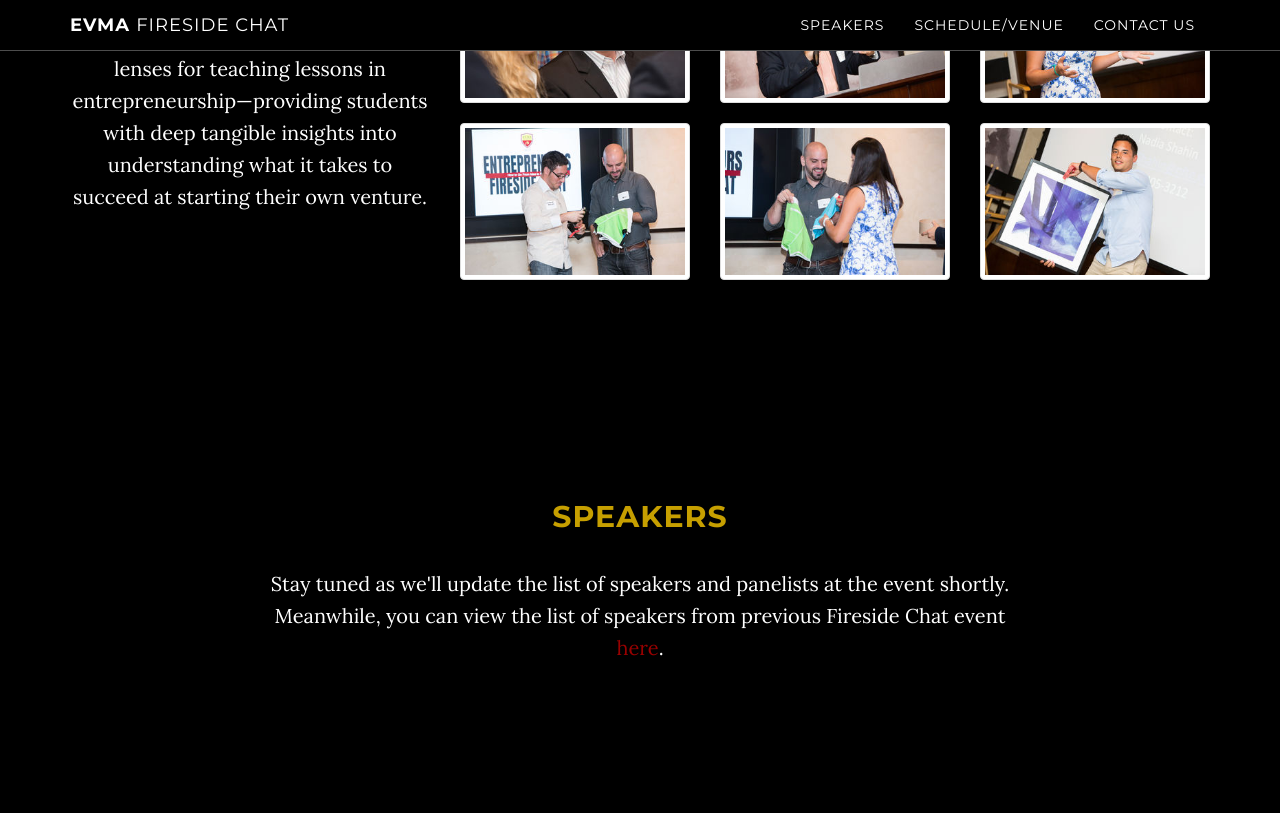
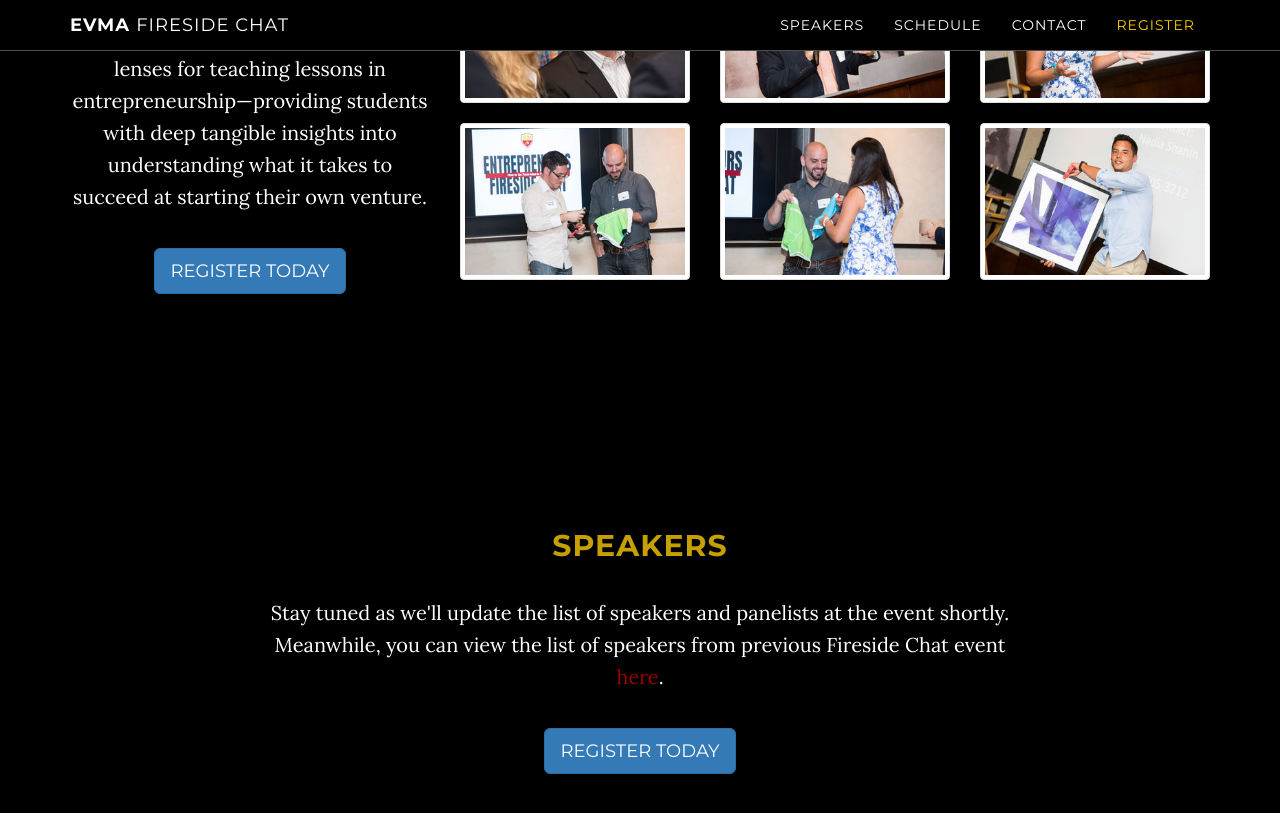
Before and after one commit to miken/firesidechat, a Jekyll site: the page built from index.html, in a window 1280 px wide and 900 px high, scrolled down 1574 px. Shown: the top 813 px of the window. Built offline with Jekyll 4.4.1, drawn with Linux system fonts in a browser that asks for light colours.

Commit message:
Add registration link

```diff
--- a/_includes/about.html
+++ b/_includes/about.html
@@ -12,6 +12,9 @@
                 </div>
                 <p>Learn from entrepreneurs at various stages of the business cycle what it takes to turn an idea into a business.</p>
                 <p>Fireside Chat is an event hosted by USC Marshall's <a href="https://clubs.marshall.usc.edu/evma/web_page?url_name=about&club=evma">Entrepreneurship and Venture Management Club</a>. Panelists will use their unique experiences as lenses for teaching lessons in entrepreneurship—providing students with deep tangible insights into understanding what it takes to succeed at starting their own venture.</p>
+                <p>
+                    <a class="btn btn-primary btn-lg" href="http://clubs.marshall.usc.edu/EVMA/rsvp?club_url2=EVMA&id=294503">Register Today</a>
+                </p>
             </div>
             <div class="col-md-8">
                 {% include photos.html %}
--- a/_includes/nav.html
+++ b/_includes/nav.html
@@ -21,10 +21,13 @@
                         <a class="page-scroll" href="#speakers">Speakers</a>
                     </li>
                     <li>
-                        <a class="page-scroll" href="#schedule">Schedule/Venue</a>
+                        <a class="page-scroll" href="#schedule">Schedule</a>
                     </li>
                     <li>
-                        <a class="page-scroll" href="#contact">Contact Us</a>
+                        <a class="page-scroll" href="#contact">Contact</a>
+                    </li>
+                    <li>
+                        <a style="color: #FFCC00;" href="//clubs.marshall.usc.edu/EVMA/rsvp?club_url2=EVMA&id=294503">Register</a>
                     </li>
                 </ul>
             </div>
--- a/_includes/schedule.html
+++ b/_includes/schedule.html
@@ -96,4 +96,9 @@
                 <p>EVMA is proud to have <a href="https://www.nfte.com/">Network For Teaching Entrepreneurship</a> (NFTE) with us for this event. NFTE inspires students from low-income communities to find their paths to success through business opportunities and entrepreneurship. Part of the proceeds from ticket sales and raffle will be going to USC Marshall's <a href="https://clubs.marshall.usc.edu/c4c/web_page?url_name=about&club=c4c">Challenge for Charity</a> efforts.  A representative from NFTE will recieve the check and speak about NFTE's goals and ways to get involved.</p>
             </div>
         </div>
+        <div class="row subsection">
+            <p>
+                <a class="btn btn-primary btn-lg" href="http://clubs.marshall.usc.edu/EVMA/rsvp?club_url2=EVMA&id=294503">Register Today</a>
+            </p>
+        </div>
     </section>
--- a/_includes/speakers.html
+++ b/_includes/speakers.html
@@ -4,6 +4,9 @@
             <div class="col-lg-8 col-lg-offset-2">
                 <h2>SPEAKERS</h2>
                 <p>Stay tuned as we'll update the list of speakers and panelists at the event shortly. Meanwhile, you can view the list of speakers from previous Fireside Chat event <a href="http://adamghollander.wix.com/evma-roundtable#!speakers/mainPage">here</a>.</p>
+                <p>
+                    <a class="btn btn-primary btn-lg" href="http://clubs.marshall.usc.edu/EVMA/rsvp?club_url2=EVMA&id=294503">Register Today</a>
+                </p>
             </div>
         </div>
         {% comment %}
```
